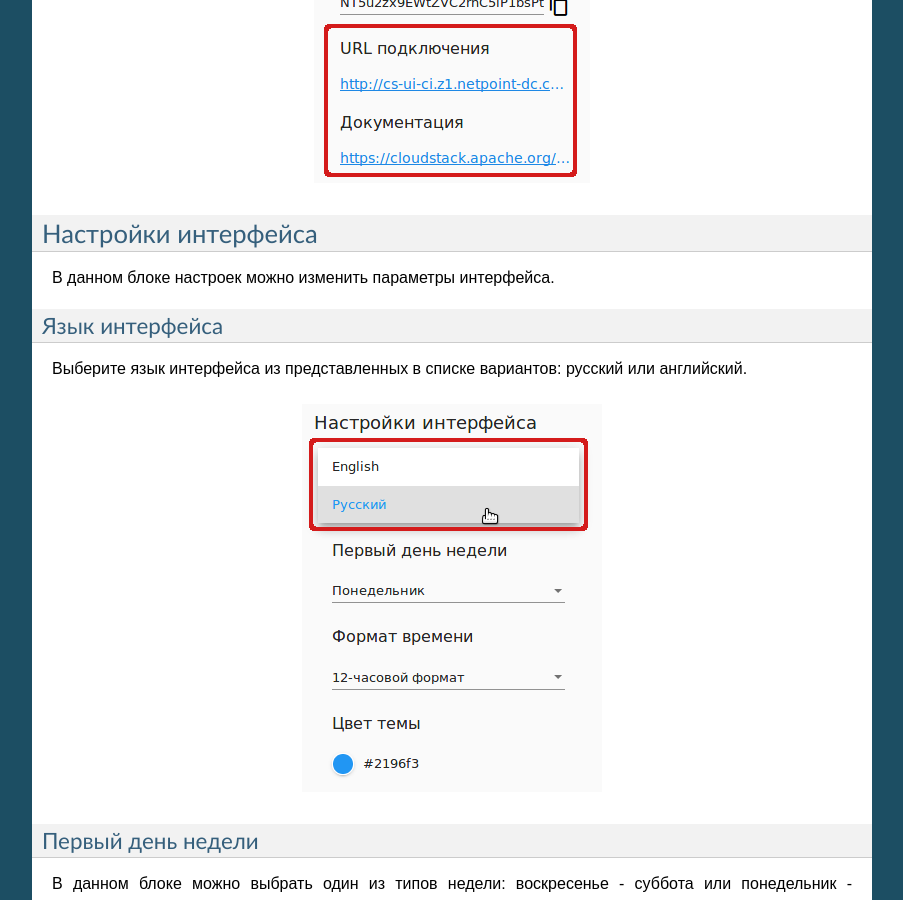
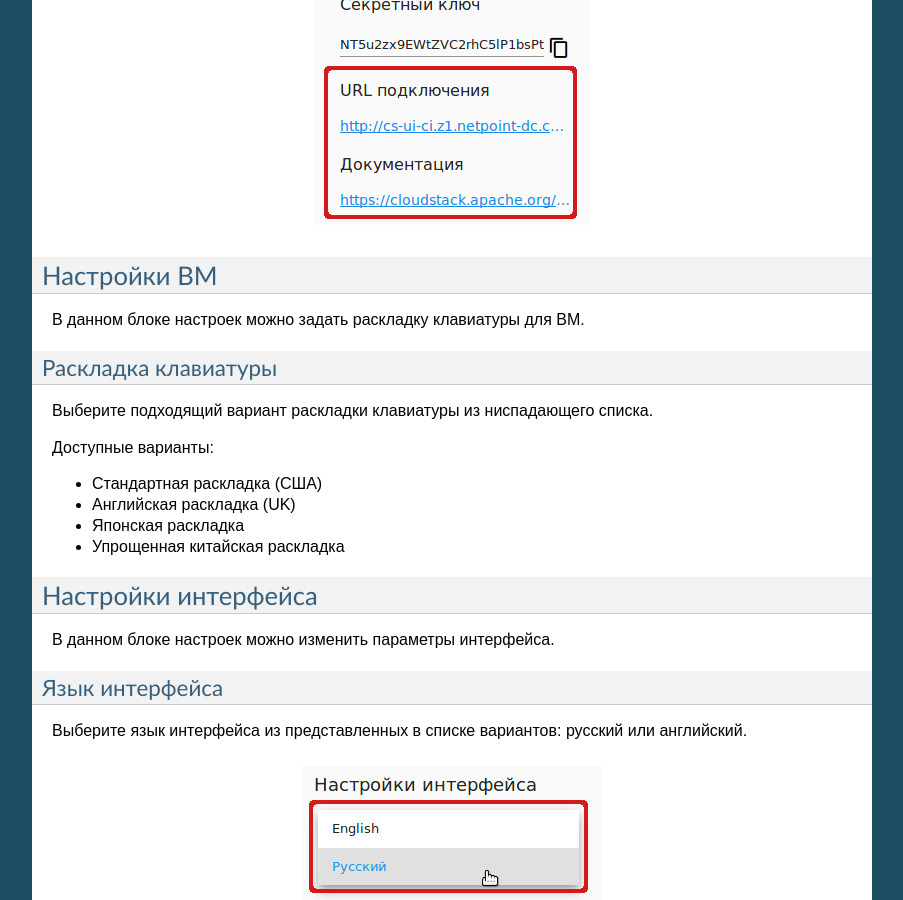
Before and after one commit to MaslovaEV/RU_CloudStack-UI, a Sphinx documentation site: the page built from RUdocs/source/CSUI-Settings-RU.rst, in a window 1280 px wide and 900 px high, scrolled down 5294 px. Shown: the whole window, without its empty margins (198-1101 px from the left). Built offline with Sphinx 7.4.7, drawn with Linux system fonts in a browser that asks for light colours; some of the changed text lies outside the part shown.

Commit message:
Update CSUI-Settings-RU.rst
#861

```diff
--- a/RUdocs/source/CSUI-Settings-RU.rst
+++ b/RUdocs/source/CSUI-Settings-RU.rst
@@ -76,6 +76,20 @@
 
 .. figure:: _static/RU_Settings_Links.png
 
+Настройки ВМ
+~~~~~~~~~~~~~~~~
+В данном блоке настроек можно задать раскладку клавиатуры для ВМ.
+
+Раскладка клавиатуры
+"""""""""""""""""""""""
+Выберите подходящий вариант раскладки клавиатуры из ниспадающего списка.
+
+Доступные варианты:
+
+- Стандартная раскладка (США)
+- Английская раскладка (UK)
+- Японская раскладка
+- Упрощенная китайская раскладка
 
 Настройки интерфейса
 ~~~~~~~~~~~~~~~~~~~~~~
```
